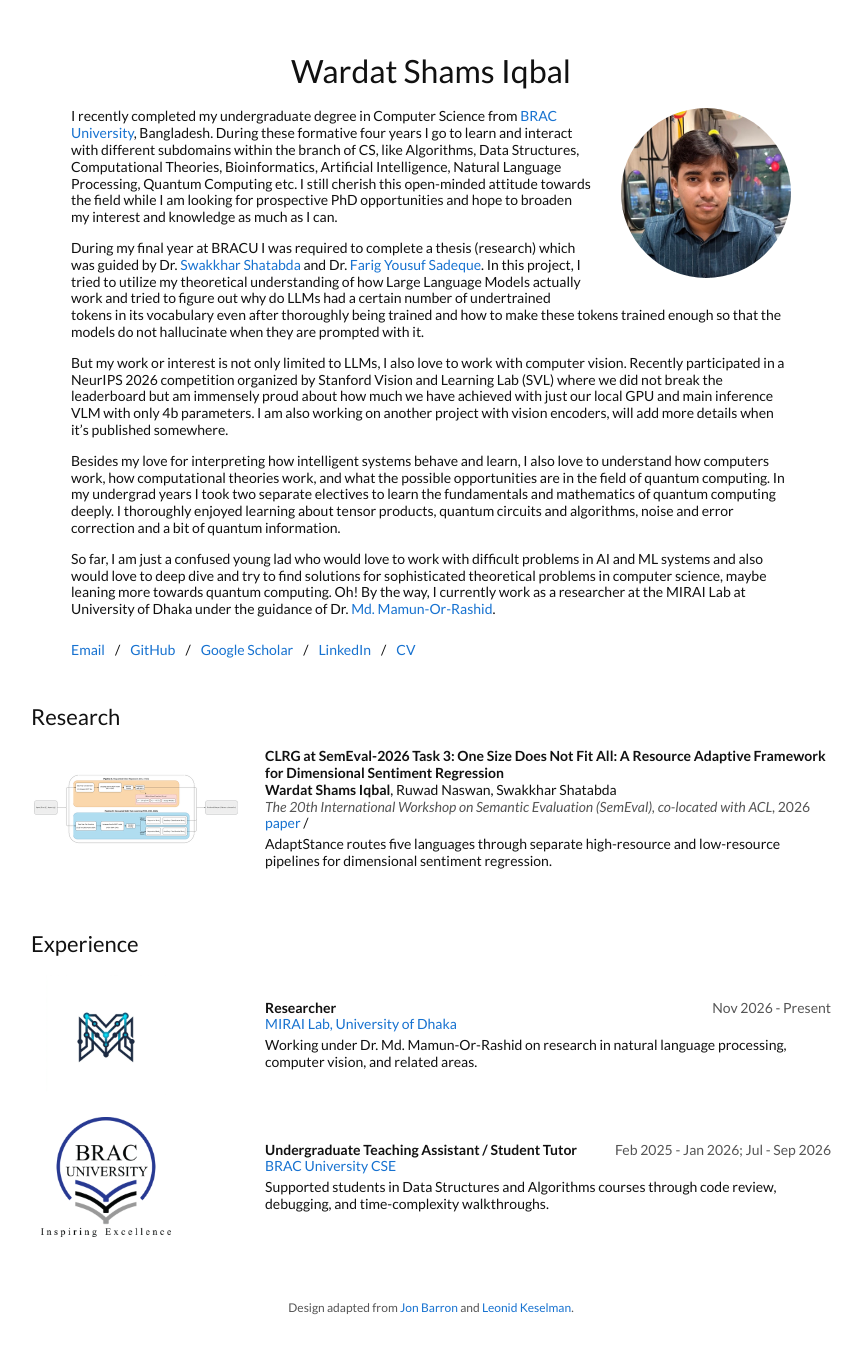
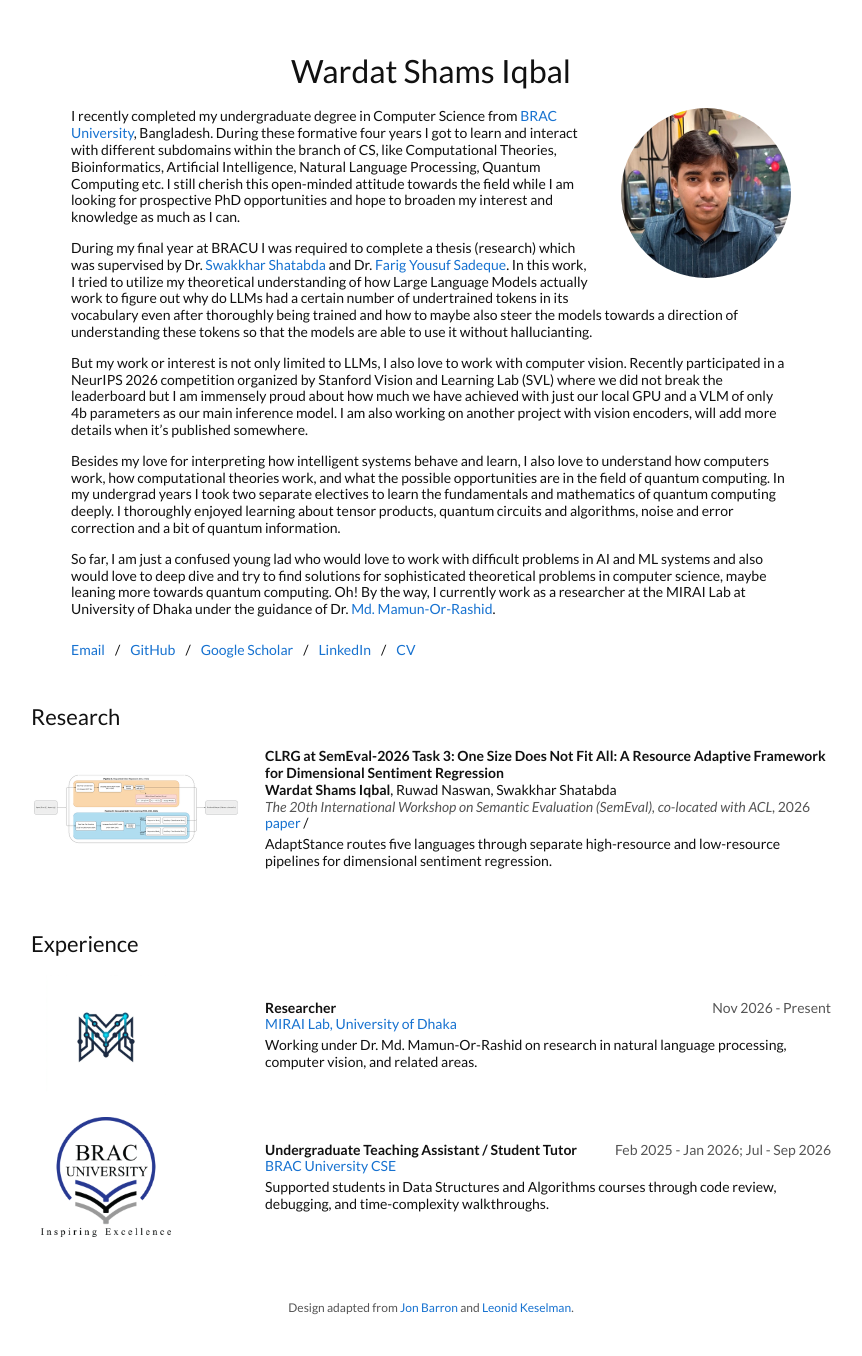
Before and after one commit to pineconedad/pineconedad.github.io, a Jekyll site: the page built from index.html, in a window 1280 px wide. Shown: the whole page, without its empty margins (209-1071 px from the left). Built offline with Jekyll 4.4.1, drawn with Linux system fonts in a browser that asks for light colours.

Commit message:
Update profile

```diff
--- a/_data/profile.yml
+++ b/_data/profile.yml
@@ -2,11 +2,11 @@
 photo: "/assets/images/profile/wardat-shams-iqbal.jpeg"
 photo_alt: "Wardat Shams Iqbal"
 bio: |-
-  I recently completed my undergraduate degree in Computer Science from [BRAC University](https://www.bracu.ac.bd/), Bangladesh. During these formative four years I go to learn and interact with different subdomains within the branch of CS, like Algorithms, Data Structures, Computational Theories, Bioinformatics, Artificial Intelligence, Natural Language Processing, Quantum Computing etc. I still cherish this open-minded attitude towards the field while I am looking for prospective PhD opportunities and hope to broaden my interest and knowledge as much as I can.
+  I recently completed my undergraduate degree in Computer Science from [BRAC University](https://www.bracu.ac.bd/), Bangladesh. During these formative four years I got to learn and interact with different subdomains within the branch of CS, like Computational Theories, Bioinformatics, Artificial Intelligence, Natural Language Processing, Quantum Computing etc. I still cherish this open-minded attitude towards the field while I am looking for prospective PhD opportunities and hope to broaden my interest and knowledge as much as I can.
 
-  During my final year at BRACU I was required to complete a thesis (research) which was guided by Dr. [Swakkhar Shatabda](https://scholar.google.com/citations?user=2DhrWFgAAAAJ&hl=en) and Dr. [Farig Yousuf Sadeque](https://scholar.google.com/citations?user=ULNaeowAAAAJ&hl=en). In this project, I tried to utilize my theoretical understanding of how Large Language Models actually work  and tried to figure out why do LLMs had a certain number of undertrained tokens in its vocabulary even after thoroughly being trained and how to make these tokens trained enough so that the models do not hallucinate when they are prompted with it.
+  During my final year at BRACU I was required to complete a thesis (research) which was supervised by Dr. [Swakkhar Shatabda](https://scholar.google.com/citations?user=2DhrWFgAAAAJ&hl=en) and Dr. [Farig Yousuf Sadeque](https://scholar.google.com/citations?user=ULNaeowAAAAJ&hl=en). In this work, I tried to utilize my theoretical understanding of how Large Language Models actually work to figure out why do LLMs had a certain number of undertrained tokens in its vocabulary even after thoroughly being trained and how to maybe also steer the models towards a direction of understanding these tokens so that the models are able to use it without hallucianting.
 
-  But my work or interest is not only limited to LLMs, I also love to work with computer vision. Recently participated in a NeurIPS 2026 competition organized by Stanford Vision and Learning Lab (SVL) where we did not break the leaderboard but am immensely proud about how much we have achieved with just our local GPU and main inference VLM with only 4b parameters. I am also working on another project with vision encoders, will add more details when it’s published somewhere.
+  But my work or interest is not only limited to LLMs, I also love to work with computer vision. Recently participated in a NeurIPS 2026 competition organized by Stanford Vision and Learning Lab (SVL) where we did not break the leaderboard but I am immensely proud about how much we have achieved with just our local GPU and a VLM of only 4b parameters as our main inference model. I am also working on another project with vision encoders, will add more details when it’s published somewhere.
 
   Besides my love for interpreting how intelligent systems behave and learn, I also love to understand how computers work, how computational theories work, and what the possible opportunities are in the field of quantum computing. In my undergrad years I took two separate electives to learn the fundamentals and mathematics of quantum computing deeply. I thoroughly enjoyed learning about tensor products, quantum circuits and algorithms, noise and error correction and a bit of quantum information.
 
```
